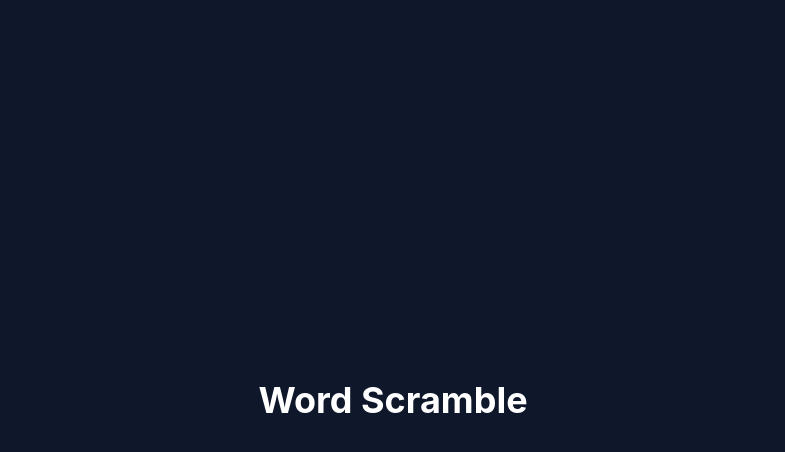
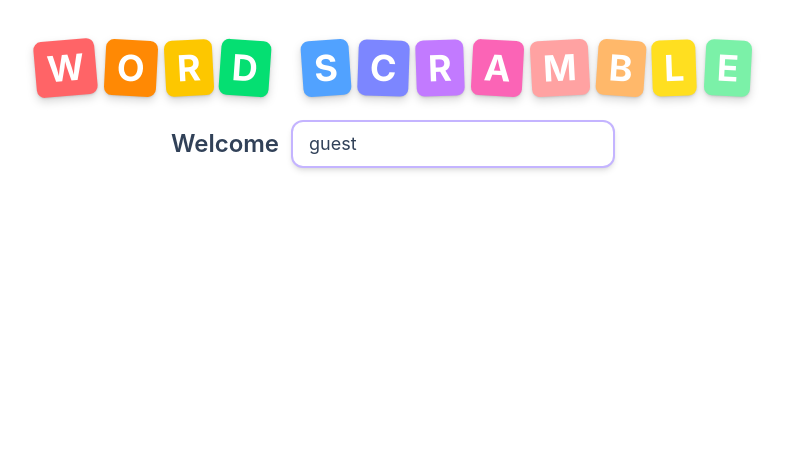
Before and after one commit to maaayan3330/Word-Scramble, a React (Vite) app in the folder word-scramble-game/: page / in a window 1280 px wide. Shown: the top 452 px of the page, without its empty margins (247-1032 px from the left). Built offline with nearby package versions, Linux system fonts and the light colour scheme.

Commit message:
Complete part of header

```diff
--- a/word-scramble-game/src/App.jsx
+++ b/word-scramble-game/src/App.jsx
@@ -1,10 +1,11 @@
 import './App.css'
+import Header from './components/Header';
 
 function App() {
   return (
-    <div className="min-h-screen flex items-center justify-center bg-slate-900 text-white">
-      <h1 className="text-4xl font-bold">Word Scramble</h1>
-    </div>
+    <header>
+      <Header/>
+    </header>
   );
 }
 export default App
--- /dev/null
+++ b/word-scramble-game/src/components/Header.jsx
@@ -0,0 +1,40 @@
+import { useState } from "react";
+
+export default function Header() {
+    // state for the name of the player
+    const [name, setName] = useState("guest");
+
+    function handleChange(event) {
+        setName(event.target.value);
+    }
+
+    return(
+        <>
+        <h1 className="mt-10 flex justify-center gap-2 text-4xl font-bold drop-shadow-lg">
+            <span className="bg-red-400 text-white px-3 py-2 rounded-lg shadow rotate-[-5deg]">W</span>
+            <span className="bg-orange-400 text-white px-3 py-2 rounded-lg shadow rotate-[3deg]">O</span>
+            <span className="bg-yellow-400 text-white px-3 py-2 rounded-lg shadow rotate-[-3deg]">R</span>
+            <span className="bg-green-400 text-white px-3 py-2 rounded-lg shadow rotate-[4deg]">D</span>
+            <span className="mx-2"></span>
+            <span className="bg-blue-400 text-white px-3 py-2 rounded-lg shadow rotate-[-4deg]">S</span>
+            <span className="bg-indigo-400 text-white px-3 py-2 rounded-lg shadow rotate-[2deg]">C</span>
+            <span className="bg-purple-400 text-white px-3 py-2 rounded-lg shadow rotate-[-2deg]">R</span>
+            <span className="bg-pink-400 text-white px-3 py-2 rounded-lg shadow rotate-[3deg]">A</span>
+            <span className="bg-red-300 text-white px-3 py-2 rounded-lg shadow rotate-[-3deg]">M</span>
+            <span className="bg-orange-300 text-white px-3 py-2 rounded-lg shadow rotate-[4deg]">B</span>
+            <span className="bg-yellow-300 text-white px-3 py-2 rounded-lg shadow rotate-[-2deg]">L</span>
+            <span className="bg-green-300 text-white px-3 py-2 rounded-lg shadow rotate-[3deg]">E</span>
+        </h1>
+        <div className="flex items-center justify-center gap-3 mt-6">
+            <h2 className="text-2xl font-semibold text-slate-700">Welcome</h2>
+                <input
+                    type="text"
+                    value={name}
+                    onChange={handleChange}
+                    placeholder="Enter your name"
+                    className="px-4 py-2 rounded-xl border-2 border-violet-300 bg-white shadow-md outline-none text-lg text-slate-700 placeholder:text-slate-400 focus:border-pink-400 focus:ring-2 focus:ring-pink-200 transition"
+                />
+        </div>
+        </>
+    );
+}
```
